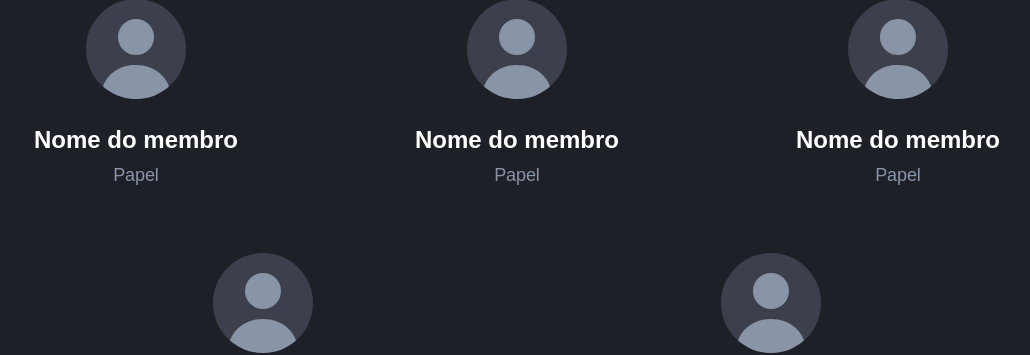
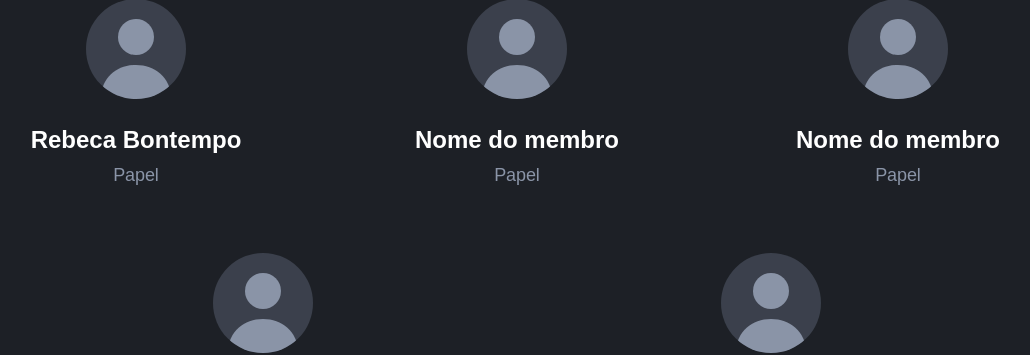
Before and after one commit to Challenge-1-Grupo-04-Residencia/challenge_1_residencia_ia_grupo_4, an MkDocs documentation site: the page built from docs/index.md, in a window 1280 px wide and 900 px high, scrolled down 996 px. Shown: the part 273-628 px from the top of the window, without its empty margins (123-1153 px from the left). Built offline with MkDocs 1.6.1 and Material for MkDocs 9.7.7, drawn with Linux system fonts in a browser that asks for light colours; nearby versions of some CDN libraries; comment, search, counter and statistics services are not loaded.

Commit message:
add: adicionando nova documentacao

```diff
--- a/mkdocs.yml
+++ b/mkdocs.yml
@@ -113,7 +113,7 @@ extra:
   # foto: caminho dentro de docs/ (ex.: assets/equipe/maykon.png); vazio usa o avatar padrão.
   # github: usuário do GitHub, sem @; vazio não gera link.
   equipe:
-    - { nome: "Nome do membro", papel: "Papel", foto: "", github: "" }
+    - { nome: "Rebeca Bontempo", papel: "Papel", foto: "", github: "rebecaboncaputo" }
     - { nome: "Nome do membro", papel: "Papel", foto: "", github: "" }
     - { nome: "Nome do membro", papel: "Papel", foto: "", github: "" }
     - { nome: "Nome do membro", papel: "Papel", foto: "", github: "" }
```
Also changed, not shown: docs/visao-geral.md (+2 -0 lines).
